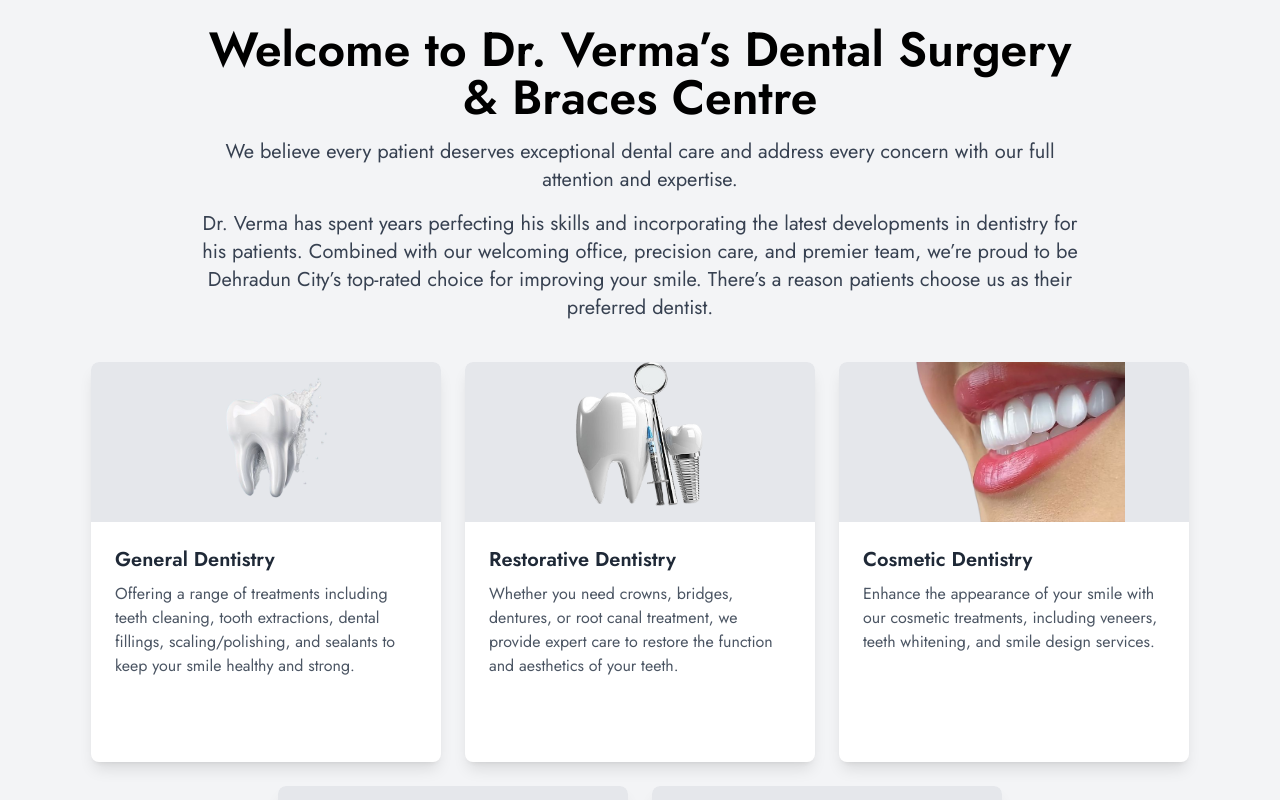
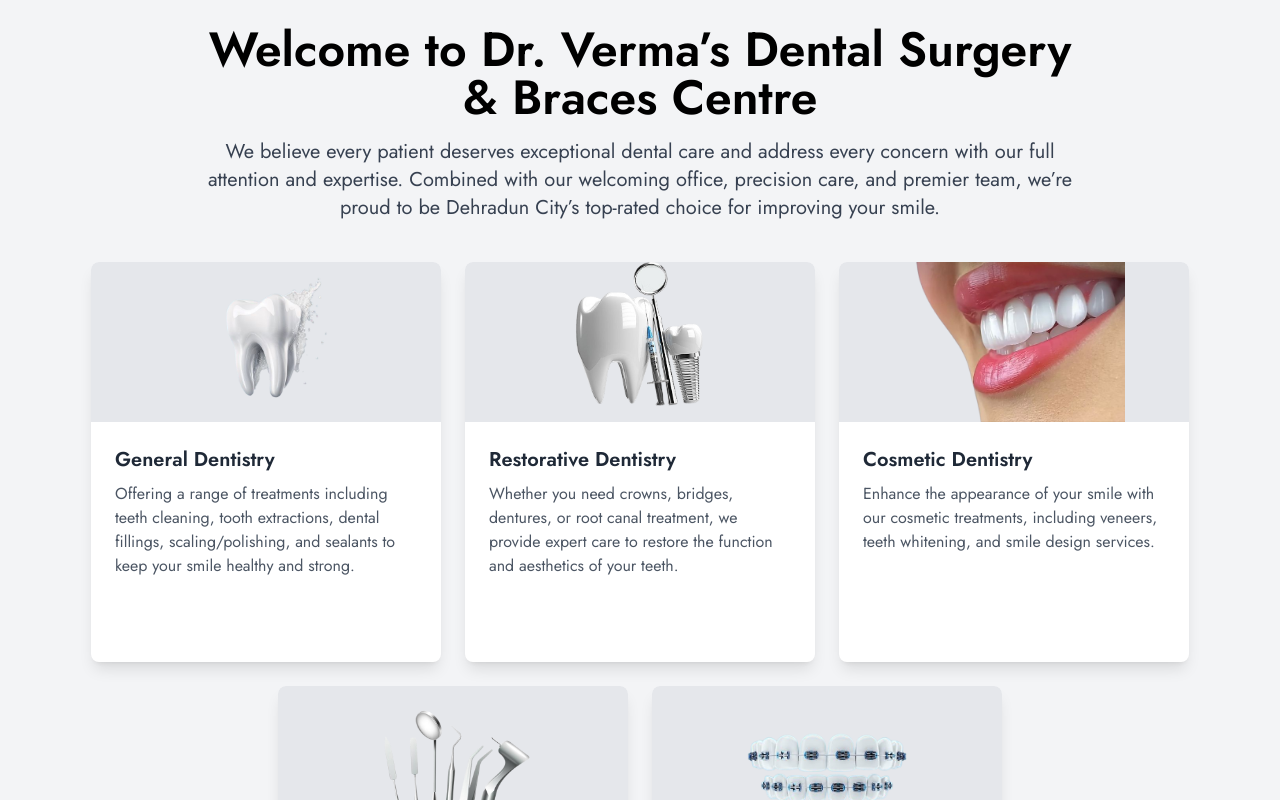
Before and after one commit to symbiote-ux/verma-dental-clinic, a Next.js app: page / in a window 1280 px wide. Shown: the part 840-1640 px from the top of the page. Built offline with nearby package versions, Linux system fonts and the light colour scheme.

Commit message:
Add padding

```diff
--- a/src/components/Reviews.js
+++ b/src/components/Reviews.js
@@ -24,12 +24,12 @@ export default function Reviews() {
   return (
     <div id="reviews" className="max-w-7xl mx-auto">
       {/* Page Heading */}
-      <h1 className="text-2xl md:text-3xl font-bold text-center mb-8">
+      <h1 className="text-2xl md:text-3xl font-bold text-center mb-8 px-6 sm:px-0">
         What Our Customers Tell About Us
       </h1>
 
       {/* Horizontally Scrollable Reviews Section */}
-      <div className="overflow-x-auto pb-6">
+      <div className="overflow-x-auto pb-6 pl-4">
         <div className="flex gap-4">
           {reviews.map((review, index) => (
             <div
--- a/src/components/Services.js
+++ b/src/components/Services.js
@@ -90,15 +90,9 @@ export default function Services() {
         </h1>
         <p className="text-lg md:text-xl text-gray-700 leading-relaxed">
           We believe every patient deserves exceptional dental care and address
-          every concern with our full attention and expertise.
-        </p>
-
-        <p className="text-lg md:text-xl text-gray-700 leading-relaxed mt-4">
-          Dr. Verma has spent years perfecting his skills and incorporating the
-          latest developments in dentistry for his patients. Combined with our
+          every concern with our full attention and expertise. Combined with our
           welcoming office, precision care, and premier team, we’re proud to be
-          Dehradun City’s top-rated choice for improving your smile. There’s a
-          reason patients choose us as their preferred dentist.
+          Dehradun City’s top-rated choice for improving your smile.
         </p>
       </section>
 
```
